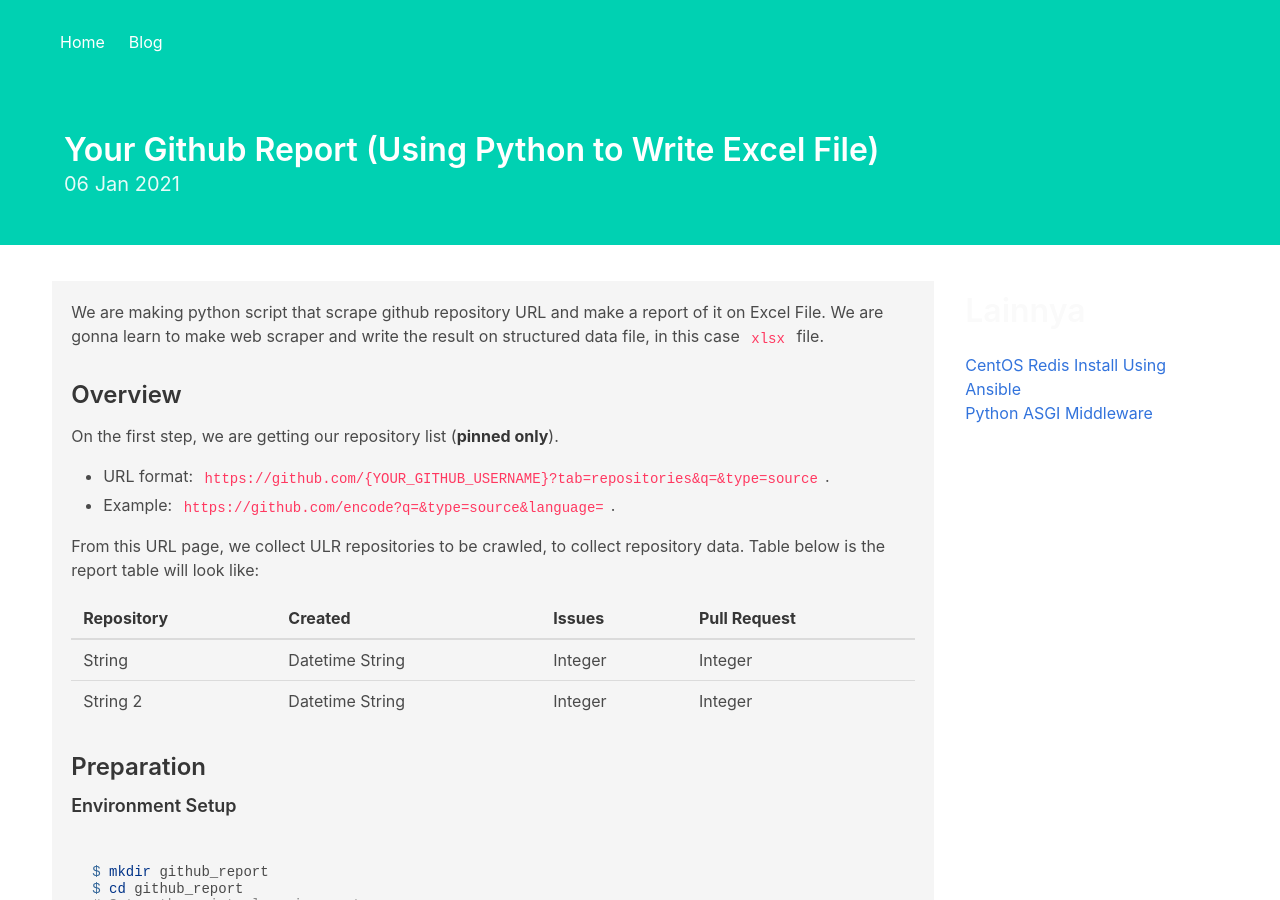
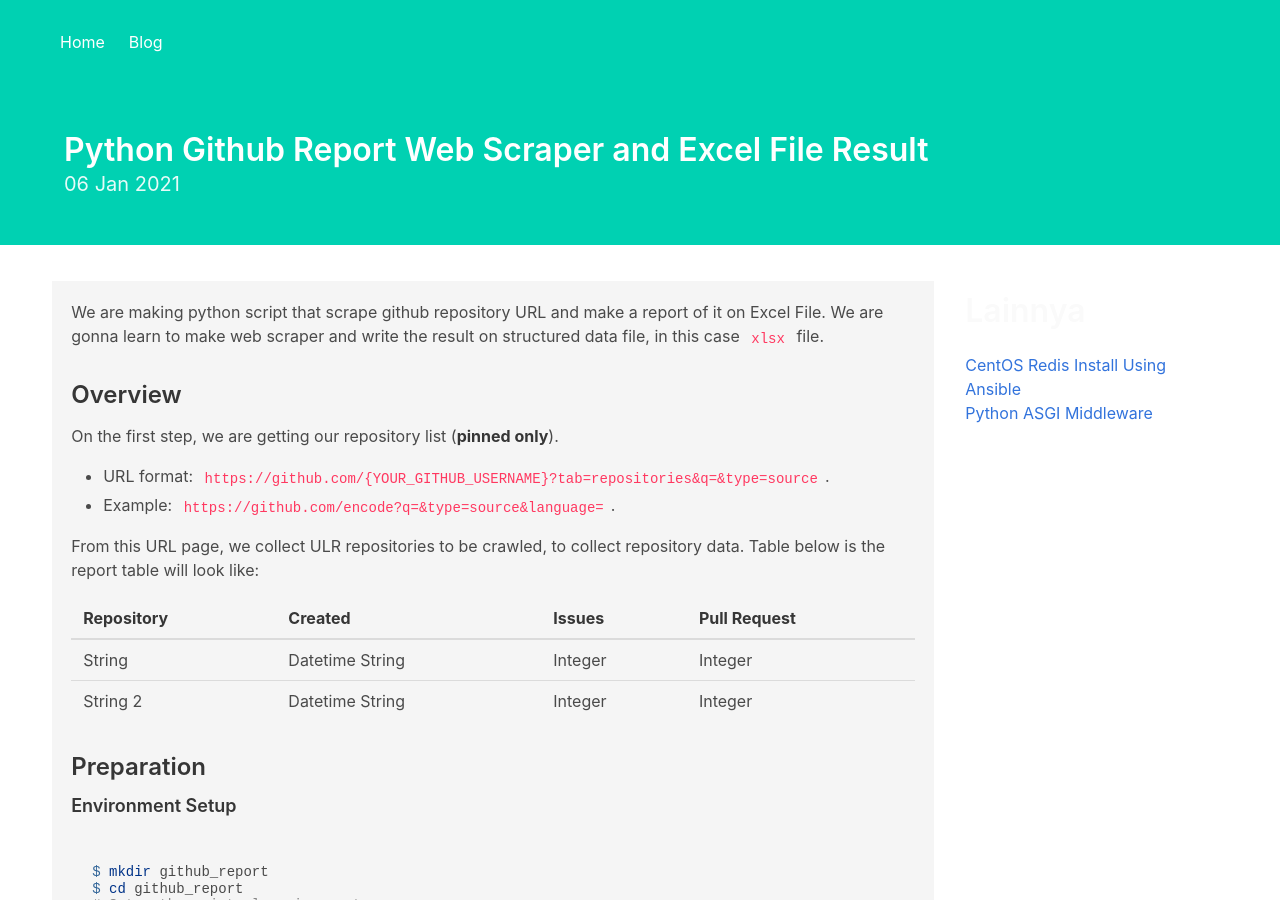
Before and after one commit to GulaAren/GulaAren.github.io, a Jekyll site: the page built from _posts/2021-01-06-excel-github-reports.md, in a window 1280 px wide and 900 px high. Built offline with Jekyll 4.4.1, drawn with Linux system fonts in a browser that asks for light colours.

Commit message:
post update

```diff
--- a/_posts/2021-01-06-excel-github-reports.md
+++ b/_posts/2021-01-06-excel-github-reports.md
@@ -1,7 +1,7 @@
 ---
 layout: post
-title: Your Github Report (Using Python to Write Excel File)
-menutitle: Using Python to Write XLSX file
+title: Python Github Report Web Scraper and Excel File Result
+menutitle: Python Web Scraper
 kategori:
   - python
   - data
```
